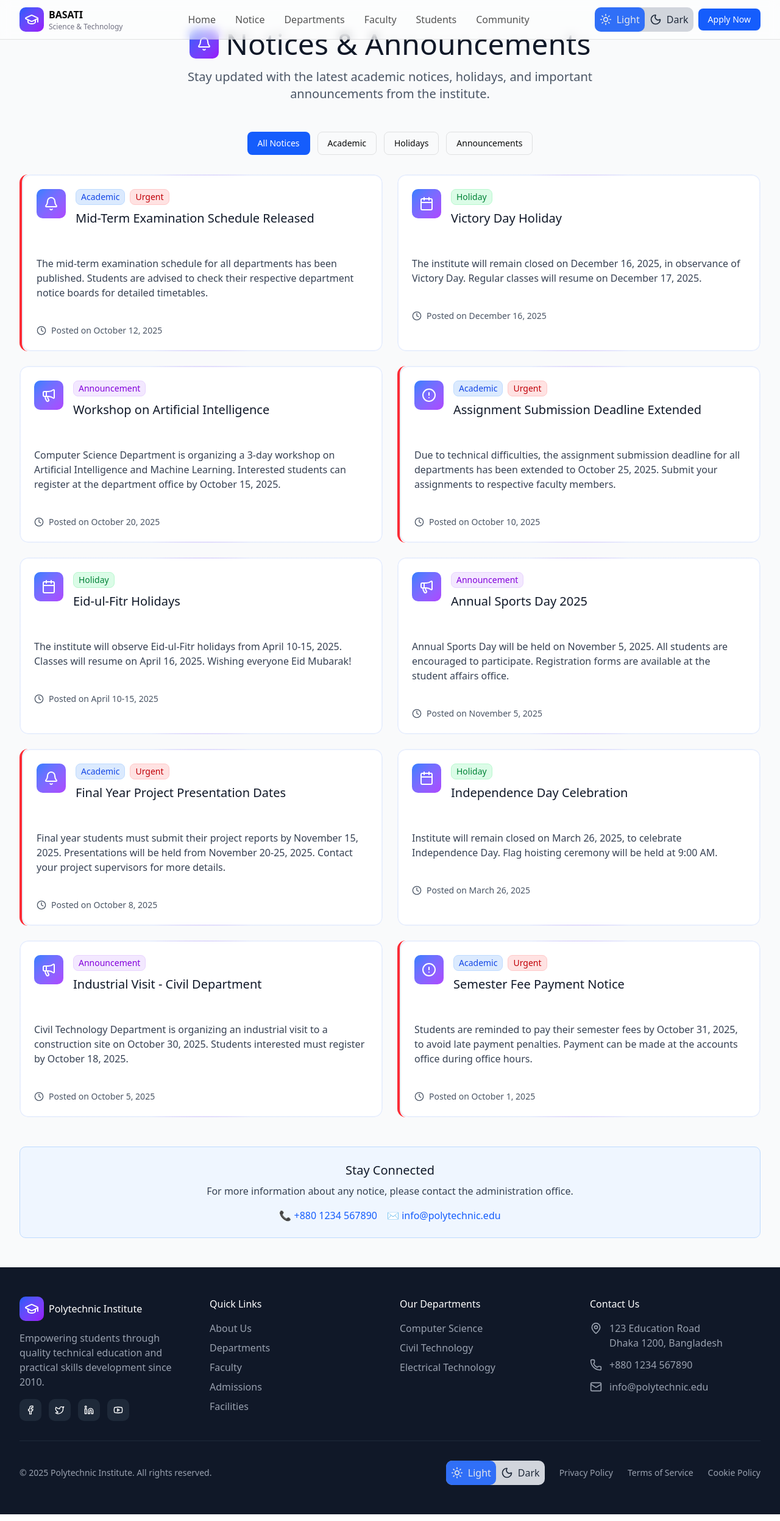
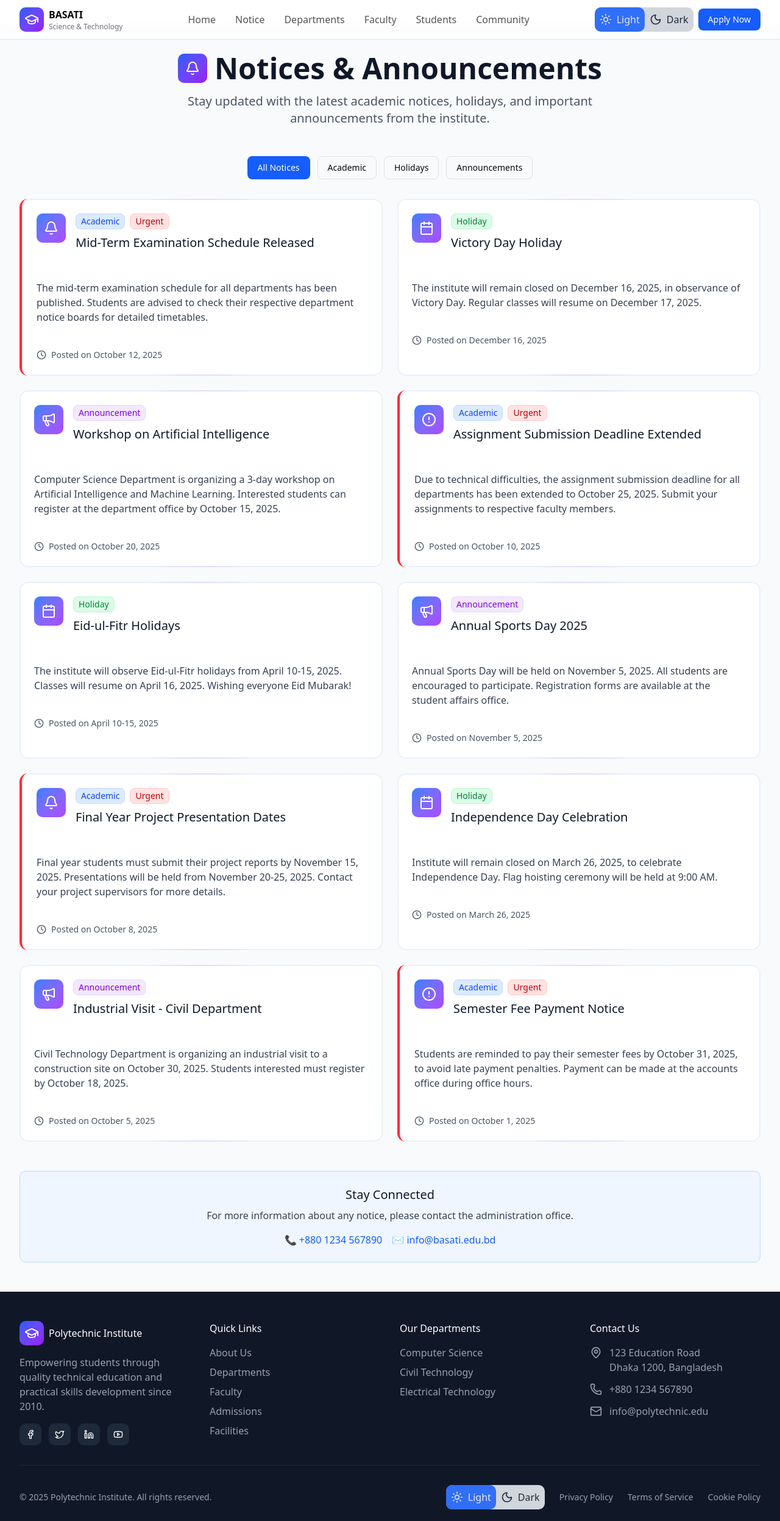
Before and after one commit to MU1147-LEGEND/basati, a Next.js app: page /notices in a window 1280 px wide. Shown: the top 2494 px of the page at 61% size. Built offline with nearby package versions, Linux system fonts and the light colour scheme.

Commit message:
Implimented Dark mode on notices pag.

```diff
--- a/app/data/admission.js
+++ b/app/data/admission.js
@@ -1,11 +1,4 @@
-import { Badge } from "../components/ui/badge";
-import {
-    FileText,
-    CheckCircle,
-    Calendar,
-    Users,
-    ArrowRight,
-} from "lucide-react";
+import { Calendar, CheckCircle, FileText, Users } from "lucide-react";
 
 export const admissionSteps = [
     {
@@ -37,7 +30,7 @@ export const admissionSteps = [
 
 export const requirements = [
     "Secondary School Certificate (SSC) or equivalent",
-    "Minimum GPA of 2.5 in SSC",
+    "Minimum GPA of 2.00 in SSC",
     "Mathematics and English proficiency",
     "Passport-size photographs",
     "Birth certificate and national ID",
--- a/app/notices/page.jsx
+++ b/app/notices/page.jsx
@@ -11,7 +11,7 @@ const typeColors = {
 
 export default function Notice() {
     return (
-        <div className="min-h-screen bg-gray-50">
+        <div className="min-h-screen bg-gray-50 dark:bg-gray-900 mt-10">
             <div className="max-w-7xl mx-auto px-4 sm:px-6 lg:px-8 py-12">
                 {/* Page Header */}
                 <div className="text-center mb-12">
@@ -19,11 +19,11 @@ export default function Notice() {
                         <div className="w-12 h-12 bg-gradient-to-br from-blue-600 to-purple-600 rounded-lg flex items-center justify-center">
                             <Bell className="w-6 h-6 text-white" />
                         </div>
-                        <h1 className="text-3xl md:text-4xl lg:text-5xl text-gray-900">
+                        <h1 className="text-3xl md:text-4xl lg:text-5xl text-gray-900 font-extrabold dark:text-gray-100">
                             Notices & Announcements
                         </h1>
                     </div>
-                    <p className="text-xl text-gray-600 max-w-2xl mx-auto">
+                    <p className="text-xl text-gray-600 dark:text-gray-300 max-w-2xl mx-auto">
                         Stay updated with the latest academic notices, holidays,
                         and important announcements from the institute.
                     </p>
@@ -36,19 +36,19 @@ export default function Notice() {
                     </Badge>
                     <Badge
                         variant="outline"
-                        className="px-4 py-2 cursor-pointer hover:bg-gray-100"
+                        className="px-4 py-2 cursor-pointer hover:bg-gray-100 dark:hover:bg-gray-800"
                     >
                         Academic
                     </Badge>
                     <Badge
                         variant="outline"
-                        className="px-4 py-2 cursor-pointer hover:bg-gray-100"
+                        className="px-4 py-2 cursor-pointer hover:bg-gray-100 dark:hover:bg-gray-800"
                     >
                         Holidays
                     </Badge>
                     <Badge
                         variant="outline"
-                        className="px-4 py-2 cursor-pointer hover:bg-gray-100"
+                        className="px-4 py-2 cursor-pointer hover:bg-gray-100 dark:hover:bg-gray-800"
                     >
                         Announcements
                     </Badge>
@@ -61,7 +61,7 @@ export default function Notice() {
                         return (
                             <Card
                                 key={notice.id}
-                                className={`p-6 hover:shadow-lg transition-shadow duration-300 ${
+                                className={`p-6 dark:bg-gray-800 ${
                                     notice.urgent
                                         ? "border-l-4 border-l-red-500"
                                         : ""
@@ -81,22 +81,22 @@ export default function Notice() {
                                                 {notice.type}
                                             </Badge>
                                             {notice.urgent && (
-                                                <Badge className="bg-red-100 text-red-700 border-red-200">
+                                                <Badge className="bg-red-100 text-red-700 border-red-200 ">
                                                     Urgent
                                                 </Badge>
                                             )}
                                         </div>
-                                        <h3 className="text-xl text-gray-900 mb-2">
+                                        <h3 className="text-xl text-gray-900 dark:text-gray-100 mb-2">
                                             {notice.title}
                                         </h3>
                                     </div>
                                 </div>
 
-                                <p className="text-gray-700 mb-4">
+                                <p className="text-gray-700 dark:text-gray-300 mb-4">
                                     {notice.description}
                                 </p>
 
-                                <div className="flex items-center gap-2 text-sm text-gray-600">
+                                <div className="flex items-center gap-2 text-sm text-gray-600 dark:text-gray-400">
                                     <Clock className="w-4 h-4" />
                                     <span>Posted on {notice.date}</span>
                                 </div>
@@ -106,26 +106,26 @@ export default function Notice() {
                 </div>
 
                 {/* Contact Info */}
-                <div className="mt-12 bg-blue-50 border border-blue-200 rounded-lg p-6 text-center">
-                    <h3 className="text-xl text-gray-900 mb-2">
+                <div className="mt-12 bg-blue-50 border border-blue-200 dark:bg-gray-800 dark:border-gray-600 rounded-lg p-6 text-center">
+                    <h3 className="text-xl text-gray-900 dark:text-gray-100 mb-2">
                         Stay Connected
                     </h3>
-                    <p className="text-gray-700 mb-4">
+                    <p className="text-gray-700 dark:text-gray-300 mb-4">
                         For more information about any notice, please contact
                         the administration office.
                     </p>
                     <div className="flex flex-col sm:flex-row gap-4 justify-center">
                         <a
                             href="tel:+8801234567890"
-                            className="text-blue-600 hover:text-blue-700 transition-colors"
+                            className="text-blue-600 hover:text-blue-700 dark:text-blue-500 dark:hover:text-blue-400 transition-colors"
                         >
                             📞 +880 1234 567890
                         </a>
                         <a
-                            href="mailto:info@polytechnic.edu"
-                            className="text-blue-600 hover:text-blue-700 transition-colors"
+                            href="mailto:info@basati.edu.bd"
+                            className="text-blue-600 hover:text-blue-700 dark:text-blue-500 dark:hover:text-blue-400 transition-colors"
                         >
-                            ✉️ info@polytechnic.edu
+                            ✉️ info@basati.edu.bd
                         </a>
                     </div>
                 </div>
```
